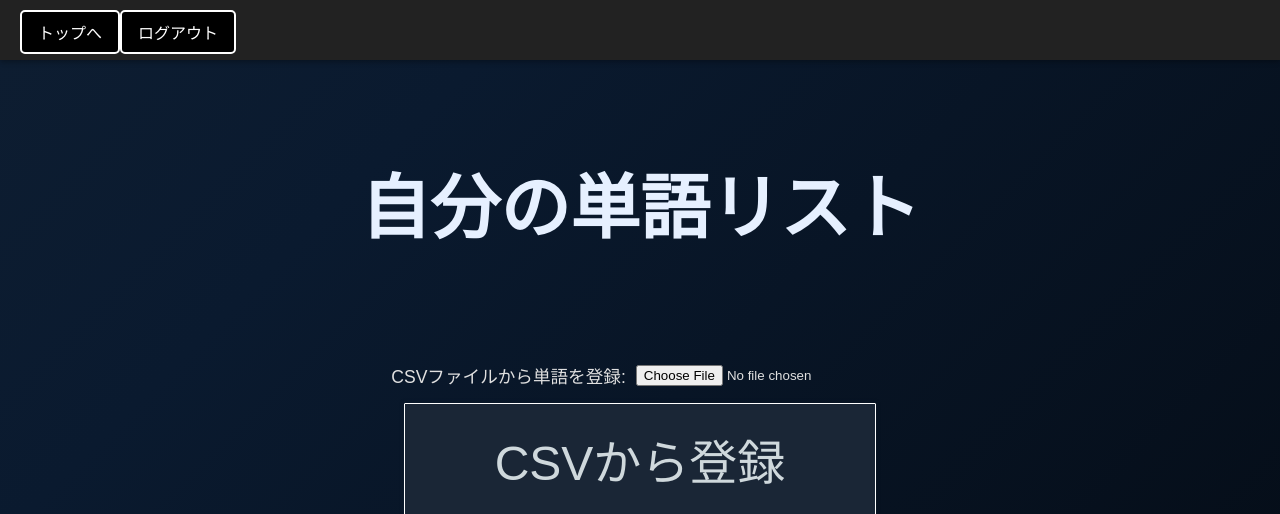
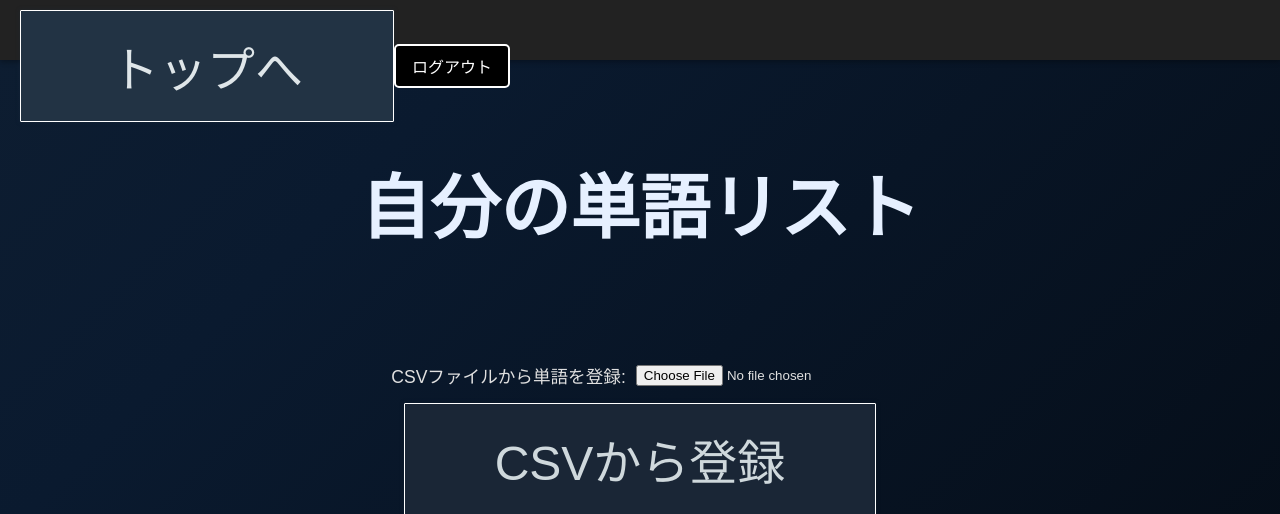
Before and after one commit to morixxfoxdata/word_quiz, a Flask app: page /my_words in a window 1280 px wide. Shown: the top 514 px of the page. Run offline with Flask 3, Linux system fonts and the light colour scheme; the visitor is signed in with stand-in values (Sample User, id 1); data that the repository does not hold is empty.

Commit message:
右下のボタンいらねえ

```diff
--- a/templates/index.html
+++ b/templates/index.html
@@ -50,7 +50,6 @@
       </div>
       <div id="end-options" style="display: none">
         <a class="play-sound00 button" href="/wrong_words">確認する</a>
-        <button class="play-sound00 button" id="reset-btn">トップへ</button>
       </div>
 
 
--- a/templates/my_words.html
+++ b/templates/my_words.html
@@ -12,7 +12,7 @@
   <body>
     <nav class="navbar">
       <div class="nav_container">
-        <a class="play-sound00 nav_button" href="{{url_for('start')}}">トップへ</a>
+        <button id="reset-btn" class="play-sound00 reset-btn">トップへ</button>
         <a class="play-sound00 nav_button" href="/logout">ログアウト</a>
       </div>
     </nav>
```
